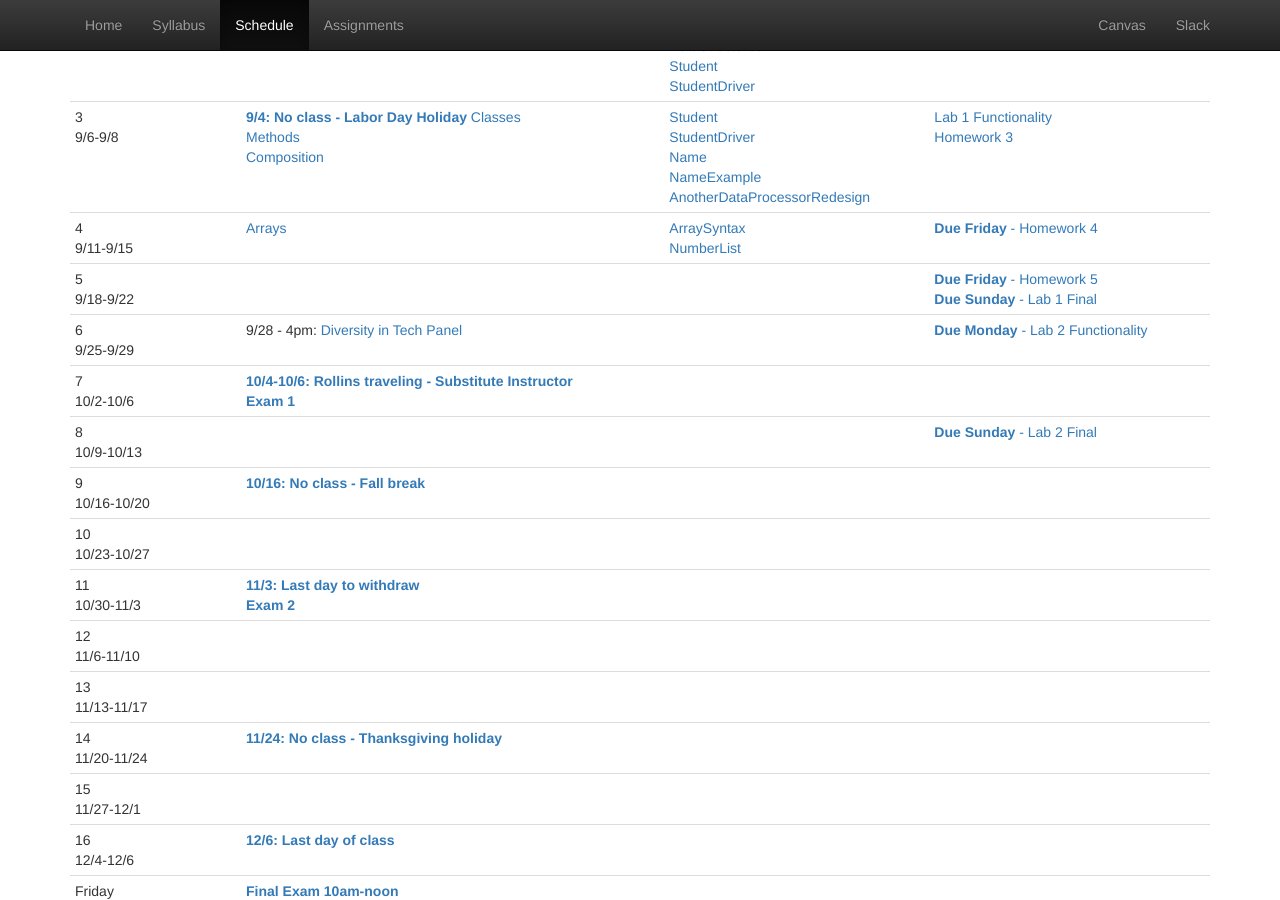
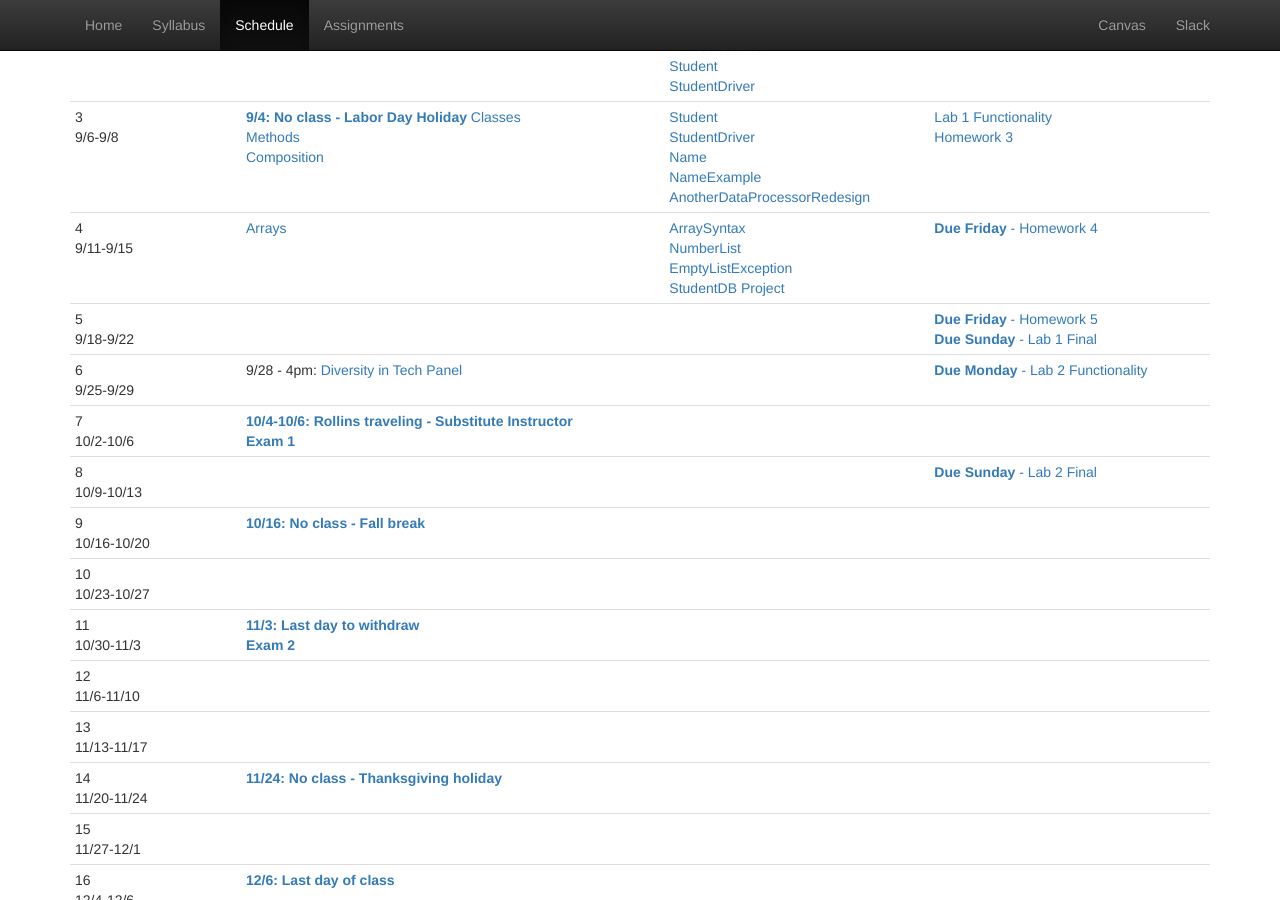
Before and after one commit to CS514-F17/cs514-f17.github.io, a Jekyll site: the page built from schedule.html, in a window 1280 px wide and 900 px high, scrolled down 371 px. Built offline with Jekyll 4.4.1, drawn with Linux system fonts in a browser that asks for light colours.

Commit message:
adding in-class examples

```diff
--- a/schedule.html
+++ b/schedule.html
@@ -114,6 +114,8 @@
 		<td>
 			<a href="https://github.com/CS514-F17/Examples/blob/master/src/main/java/examples/ArraySyntax.java">ArraySyntax</a><br/>
 			<a href="https://github.com/CS514-F17/Examples/blob/master/src/main/java/examples/NumberList.java">NumberList</a><br/>
+			<a href="https://github.com/CS514-F17/Examples/blob/master/src/main/java/examples/EmptyListException.java">EmptyListException</a><br/>
+			<a href="https://github.com/CS514-F17/StudentDB">StudentDB Project</a><br/>
 <!-- 				<a href="https://github.com/CS514-F17/code/blob/master/Student.java">Student.java</a><br/>
 		<a href="https://github.com/CS514-F17/code/blob/master/StudentList.java">StudentList.java</a><br/>
 		<a href="https://github.com/CS514-F17/code/blob/master/StudentListBuilder.java">StudentListBuilder.java</a><br/>
```
